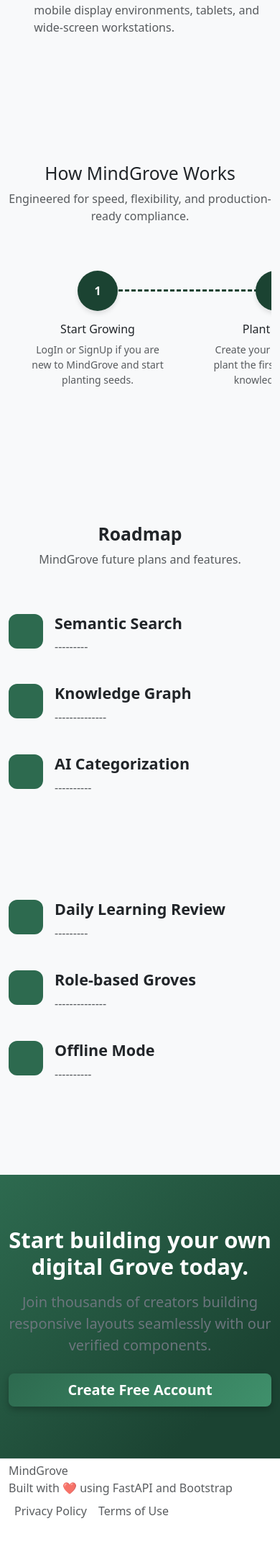
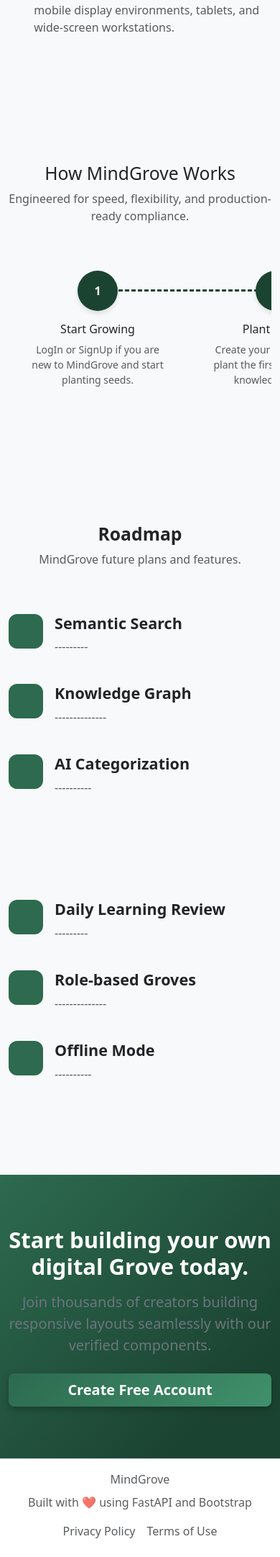
Before and after one commit to VyomGarg04/fastapi-notes-app, a FastAPI app: page / in a window 390 px wide. Shown: the part 1440-3603 px from the top of the page at 72% size. Before the commit the page ends 3549 px from the top, so only its background shows below. Run offline with FastAPI, Linux system fonts and the light colour scheme.

Commit message:
Refactor footer layout and adjust logo margins for better responsiveness

```diff
--- a/static/css/landing.css
+++ b/static/css/landing.css
@@ -16,13 +16,21 @@
   color: var(--primary-green);
 }
 
-.logo-wrapper {
-  margin-left: -80px;
-}
+/* .logo-wrapper {
 
+} */
+/* Desktop */
 @media (min-width: 992px) {
   .mg-brand-logo {
     height: 42px;
+    margin-left: -80px;
+  }
+}
+/* Mobile */
+@media (min-width: 991.98px) {
+  .mg-brand-logo {
+    height: 42px;
+    margin-left: -10px;
   }
 }
 
@@ -91,7 +99,7 @@
 @media (max-width: 991.98px) {
     .hero-logo {
         height: 500px;
-        right: -180px;
+        right: -80px;
         opacity: 0.18;
     }
 }
--- a/templates/landing.html
+++ b/templates/landing.html
@@ -231,16 +231,30 @@ Landing Page
 
 
     <!-- Footer -->
-    <footer class="py-1 bg-white border-top">
-        <div class="container d-flex flex-wrap justify-content-between align-items-center">
-            <p class="col-md-4 mb-0 text-muted">MindGrove</p>
-            <p class="col-md-4 mb-0 text-muted">Built with ❤️ using FastAPI and Bootstrap</p>
-            <ul class="nav col-md-4 justify-content-end text-muted">
-                <li class="nav-item"><a href="#" class="nav-link px-2 text-muted">Privacy Policy</a></li>
-                <li class="nav-item"><a href="#" class="nav-link px-2 text-muted">Terms of Use</a></li>
-            </ul>
-        </div>
-    </footer>
+<footer class="py-3 bg-white border-top">
+  <div class="container">
+    <div class="row align-items-center text-center text-md-start">
+      <!-- Left -->
+      <div class="col-12 col-md-4 mb-2 mb-md-0">
+        <p class="mb-0 text-muted">MindGrove</p>
+      </div>
+
+      <!-- Center -->
+      <div class="col-12 col-md-4 mb-2 mb-md-0">
+        <p class="mb-0 text-muted">Built with ❤️ using FastAPI and Bootstrap</p>
+      </div>
+
+      <!-- Right -->
+      <div class="col-12 col-md-4">
+        <ul class="nav justify-content-center justify-content-md-end">
+          <li class="nav-item"><a href="#" class="nav-link px-2 text-muted">Privacy Policy</a></li>
+          <li class="nav-item"><a href="#" class="nav-link px-2 text-muted">Terms of Use</a></li>
+        </ul>
+      </div>
+    </div>
+  </div>
+</footer>
+
 
     <!-- Bootstrap 5.3 JavaScript Bundle CDN -->
     <script src="https://cdn.jsdelivr.net/npm/bootstrap@5.3.3/dist/js/bootstrap.bundle.min.js"></script>
```
